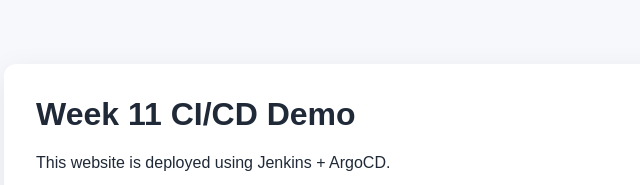
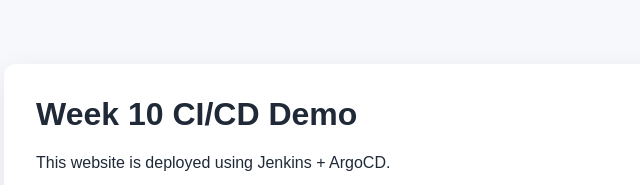
Before and after one commit to KarenNgugi/CNE01-Independent_Project_5, a website: page index.html in a window 1280 px wide. Shown: the top 185 px of the page, 244-884 px from the left. Drawn offline with Linux system fonts and the light colour scheme.

```diff
--- a/index.html
+++ b/index.html
@@ -3,12 +3,12 @@
 <head>
   <meta charset="UTF-8">
   <meta name="viewport" content="width=device-width, initial-scale=1.0">
-  <title>Week 11 CI/CD Demo</title>
+  <title>Week 10 CI/CD Demo</title>
   <link rel="stylesheet" href="styles.css">
 </head>
 <body>
   <main class="container">
-    <h1>Week 11 CI/CD Demo</h1>
+    <h1>Week 10 CI/CD Demo</h1>
     <p>This website is deployed using Jenkins + ArgoCD.</p>
     <ul>
       <li>CI: Jenkins pipeline</li>
```
